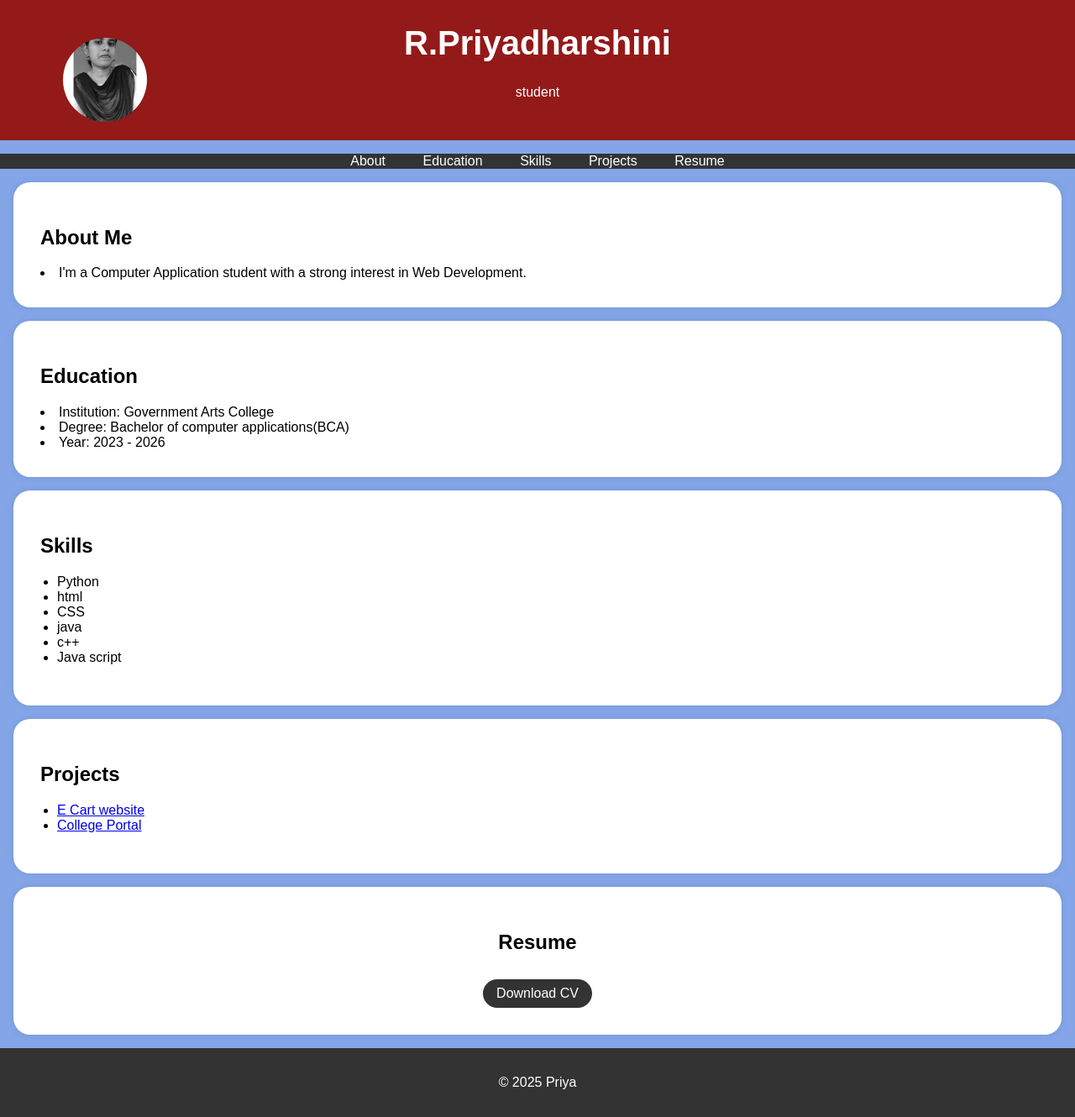
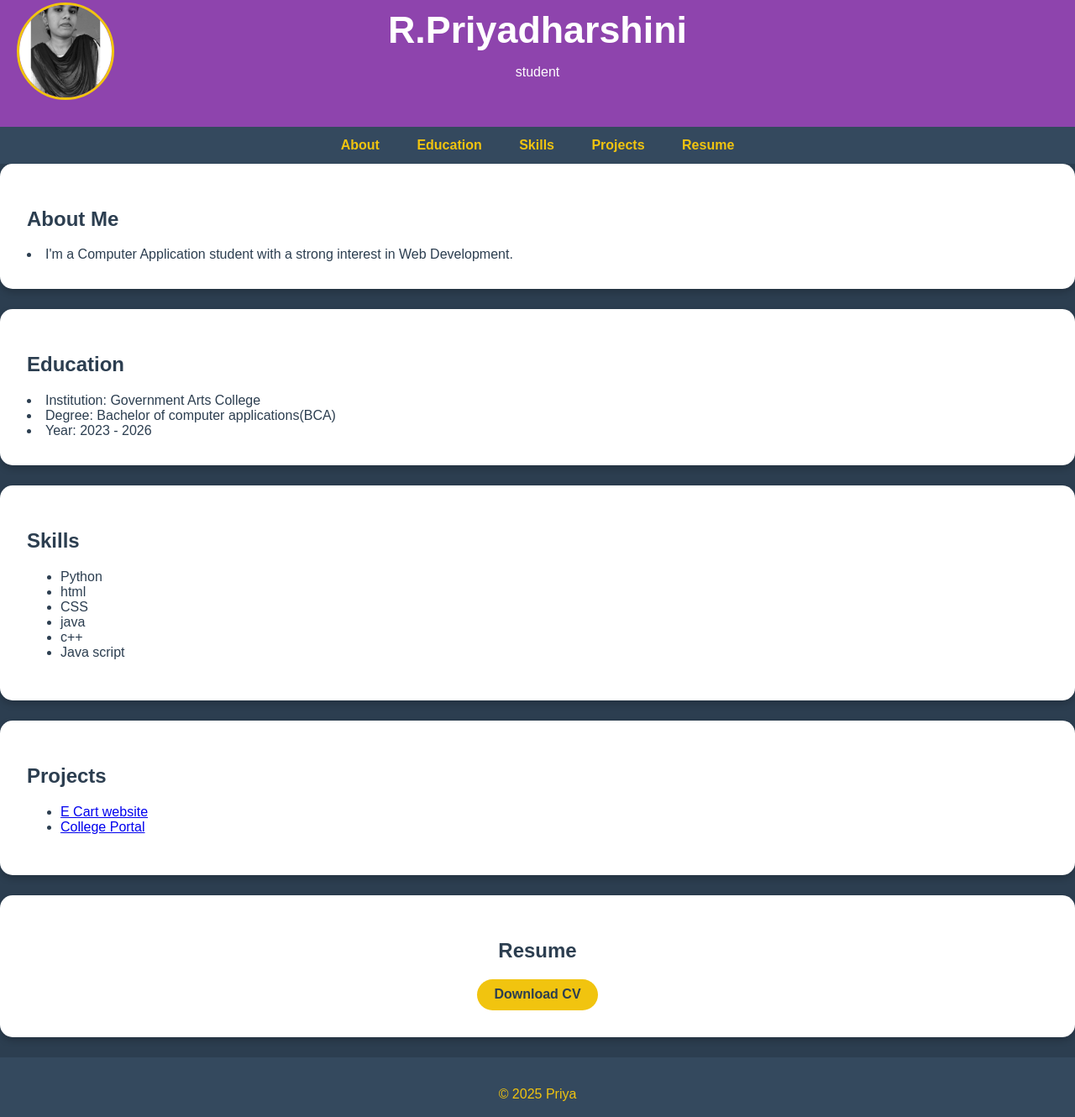
Before and after one commit to Priyarajendran857/Digital-portfolio-, a plain HTML site: page index.html in a window 1280 px wide. Shown: the part 30-1360 px from the top of the page at 84% size. Drawn offline with Linux system fonts and the light colour scheme.

Commit message:
Update index.html

```diff
--- a/index.html
+++ b/index.html
@@ -3,45 +3,52 @@
 <head>
     <title>Portfolio</title>
     <style>
+
 	body {
     font-family: Arial, sans-serif;
     margin: 0;
     padding: 0;
-            background-color: #84a6e9;
+    background-color: #2c3e50; /* Dark blue */
+    color: #ecf0f1; /* Light grey text */
 }
 
 header {
-            background-color: #941919;
+    background-color: #8e44ad; /* Deep purple */
     color: #fff;
     text-align: center;
-            padding: 2rem 0;
-            position: relative; /* Add this */
+    padding: 2.5rem 0;
+    position: relative;
 }
 
 .header-content h1 {
-            font-size: 2.5rem;
+    font-size: 2.8rem;
+    margin: 0;
 }
 
-        /* Add styles for the round profile picture */
+/* Profile Picture */
 .profile-picture {
-            width: 100px; /* Adjust the size as needed */
-            height: 100px;
-            border-radius: 75%; /* Create a circular shape */
-            object-fit: cover; /* To ensure the image fills the circular area */
-            position: absolute; /* Add this */
-            top: 75px; /* Adjust top position as needed */
-            left: 75px; /* Adjust left position as needed */
+    width: 110px;
+    height: 110px;
+    border-radius: 50%;
+    object-fit: cover;
+    position: absolute;
+    top: 50%;
+    left: 20px;
+    transform: translateY(-50%);
+    border: 3px solid #f1c40f; /* Golden border */
 }
 
+/* Navigation Bar */
 nav {
-            background-color: #333;
-            color: #fff;
+    background-color: #34495e; /* Dark navy */
+    padding: 0.8rem;
     text-align: center;
 }
 
 nav ul {
     list-style-type: none;
     padding: 0;
+    margin: 0;
 }
 
 nav ul li {
@@ -51,43 +58,70 @@
 
 nav ul li a {
     text-decoration: none;
-            color: #fff;
+    color: #f1c40f; /* Golden text */
+    font-weight: bold;
+    transition: color 0.3s ease-in-out;
+}
+
+nav ul li a:hover {
+    color: #e67e22; /* Orange hover effect */
+}
+
+/* Section Content */
+.container {
+    max-width: 900px;
+    margin: auto;
+    padding: 2rem;
 }
 
 .section-content {
     background-color: #fff;
+    color: #2c3e50; /* Dark text */
     padding: 2rem;
-            margin: 1rem;
-            border-radius: 20px;
-            box-shadow: 0 0 10px rgba(0, 0, 0, 0.1);
+    margin-bottom: 1.5rem;
+    border-radius: 15px;
+    box-shadow: 0 4px 8px rgba(0, 0, 0, 0.2);
     text-align: justify;
 }
 
+/* Download Button */
 .download-button {
-            background-color: #333;
-            color: #fff;
-            padding: 0.5rem 1rem;
+    background-color: #f1c40f; /* Golden */
+    color: #2c3e50;
+    padding: 0.6rem 1.3rem;
     text-decoration: none;
-            border-radius: 20px;
+    border-radius: 25px;
     display: inline-block;
-            margin-top: 10px;
-            align-self: center;
+    font-size: 1rem;
+    font-weight: bold;
+    transition: background 0.3s ease-in-out;
 }
 
 .download-button:hover {
-            background-color: #555;
-        }
-
-        footer {
-            text-align: center;
-            padding: 1rem 0;
-            background-color: #333;
+    background-color: #e67e22; /* Orange */
     color: #fff;
 }
 
-        ul {
-            list-style-type: disc;
-            padding-left: 20px;
+/* Footer */
+footer {
+    text-align: center;
+    padding: 1.2rem 0;
+    background-color: #34495e;
+    color: #f1c40f;
+}
+
+/* Responsive Design */
+@media (max-width: 600px) {
+    .profile-picture {
+        position: relative;
+        display: block;
+        margin: 0 auto 1rem;
+    }
+
+    nav ul li {
+        display: block;
+        margin: 10px 0;
+    }
 	    }
     </style>
 </head>
```
Lines whose indentation alone changed are shown as unchanged.
